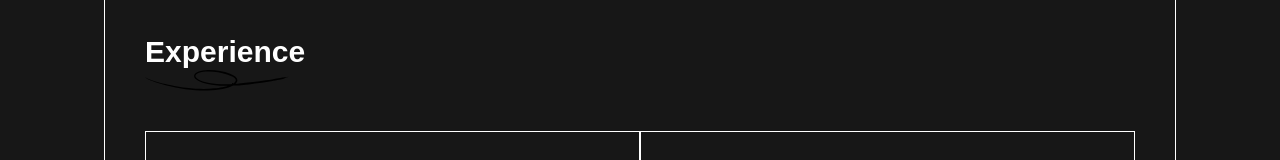
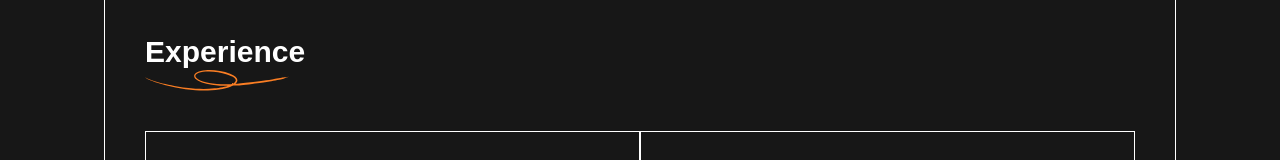
Before and after one commit to dhruvit560/dhruvitpatel, a Next.js app: page / in a window 1280 px wide. Shown: the part 442-602 px from the top of the page. Built offline with nearby package versions, Linux system fonts and the light colour scheme.

Commit message:
pattern svg change

```diff
--- a/icons/title-pattern.jsx
+++ b/icons/title-pattern.jsx
@@ -5,9 +5,10 @@ const TitlePattern = () => {
     <svg
       aria-hidden="true"
       viewBox="0 0 281 40"
-      class="absolute top-1/2 left-0 fill-orange"
+      className="absolute top-1/2 left-0"
       style={{ width: "9rem" }}
       preserveAspectRatio="none"
+      fill="#FA7E24"
     >
       <path
         fill-rule="evenodd"
```
